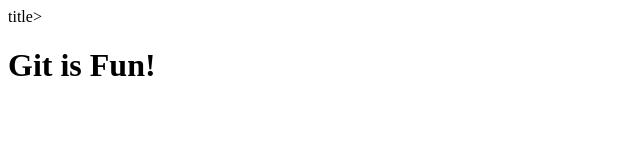
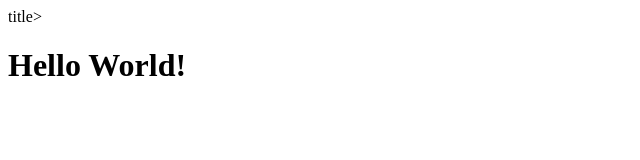
Before and after one commit to SamanthaBullington/Project, a plain HTML site: page index.html in a window 1280 px wide. Shown: the whole page, without its empty margins (0-640 px from the left). Drawn offline with Linux system fonts and the light colour scheme.

```diff
--- a/index.html
+++ b/index.html
@@ -7,7 +7,7 @@
     <title> Hello World</title>title>
     </head>
     <body>
-      <h1>Git is Fun!</h1>
+      <h1>Hello World!</h1>
     </body>
   </head>
 </html>
```
